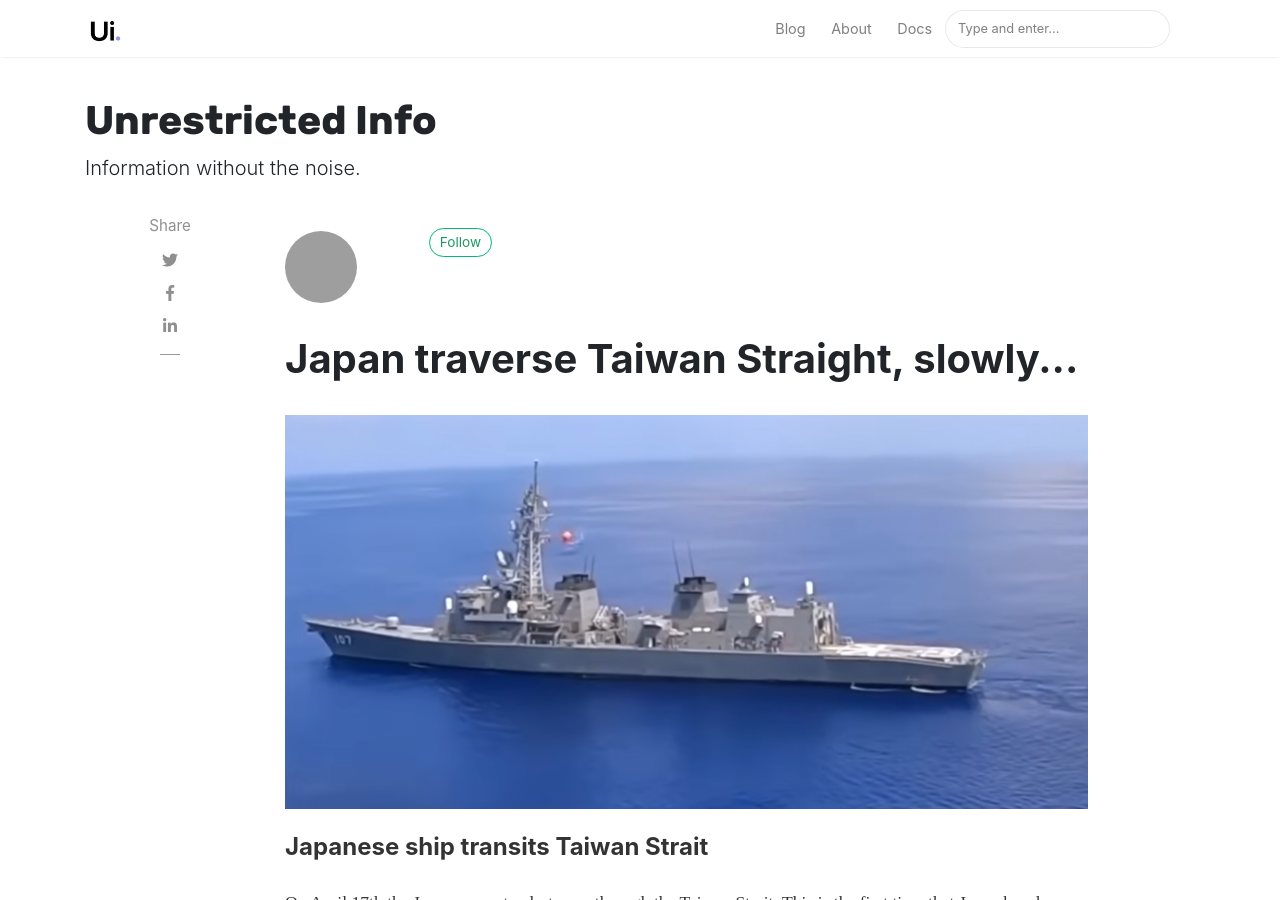
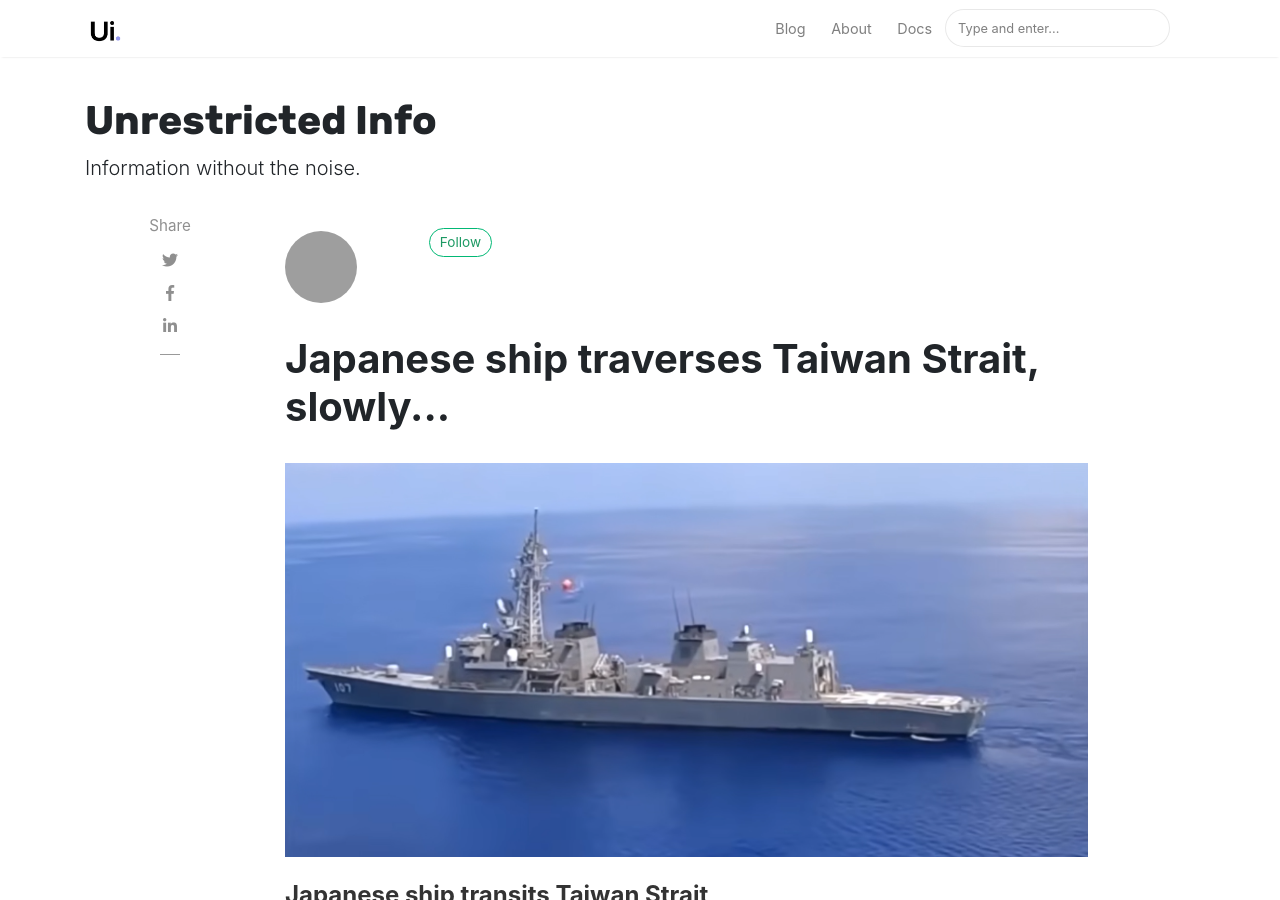
Before and after one commit to unrestricted-info/unrestricted, a Jekyll site: the page built from _posts/2026-04-23-japan-ship-taiwan-straight.md, in a window 1280 px wide and 900 px high. Built offline with Jekyll 4.4.1, drawn with Linux system fonts in a browser that asks for light colours; nearby versions of some CDN libraries; comment, search, counter and statistics services are not loaded; grey boxes are pictures that could not be loaded.

Commit message:
text fix 1

```diff
--- a/_posts/2026-04-23-japan-ship-taiwan-straight.md
+++ b/_posts/2026-04-23-japan-ship-taiwan-straight.md
@@ -1,6 +1,6 @@
 ---
 layout: post
-title:  "Japan traverse Taiwan Straight, slowly..."
+title:  "Japanese ship traverses Taiwan Strait, slowly..."
 author: trevor
 categories: [ TW, CN, navy ]
 tags: [red, yellow]
```
